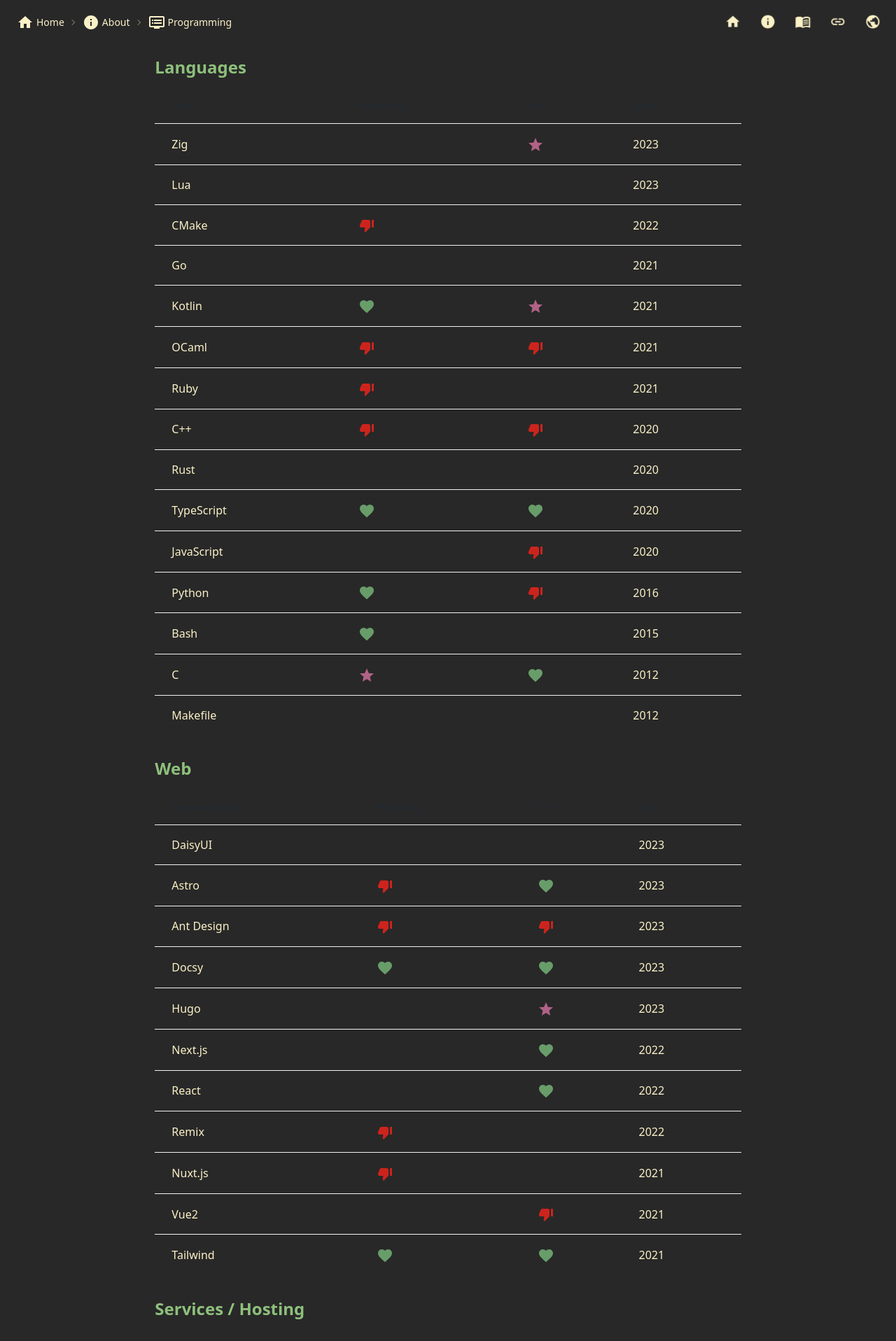
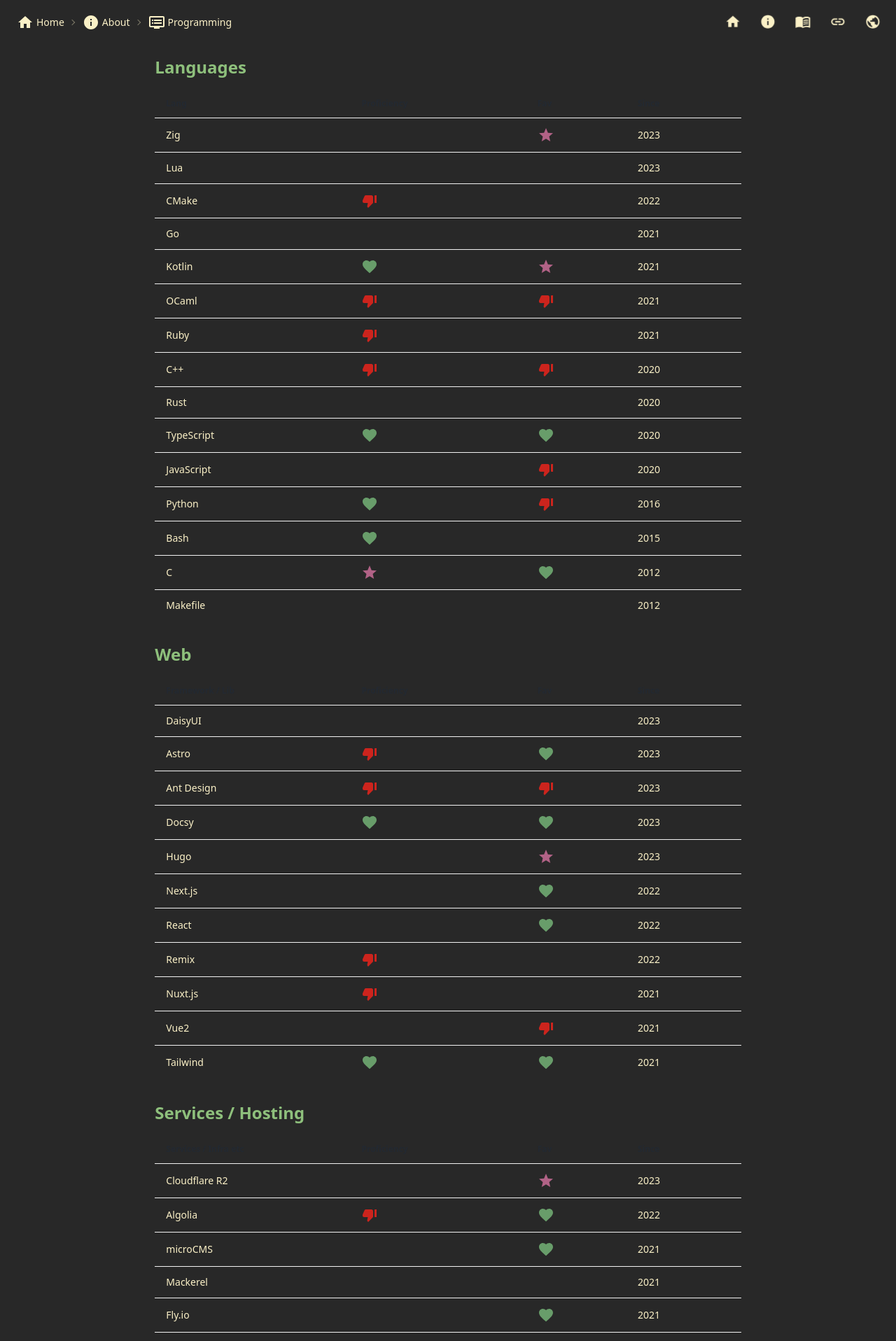
Before and after one commit to smallkirby/inu.smallkirby.com, a Next.js app: page /about/programming in a window 1280 px wide. Shown: the top 1916 px of the page at 70% size. Built offline with nearby package versions, Linux system fonts and the light colour scheme.

Commit message:
prog: adjust table cols
Signed-off-by: smallkirby <ssmallkirby@gmail.com>

```diff
--- a/src/app/about/programming/page.tsx
+++ b/src/app/about/programming/page.tsx
@@ -32,10 +32,10 @@
     <div className="overflow-x-auto">
       <div className="my-4">
         <h2 className="text-2xl font-bold text-gv-aqua2">Languages</h2>
-        <table className="table table-lg mt-4">
+        <table className="table table-md mt-4 w-full">
           <thead>
             <tr>
-              <th>Lang</th>
+              <th className="w-1/3">Lang</th>
               <th>Proficiency</th>
               <th>Fav</th>
               <th>Since</th>
@@ -55,10 +55,10 @@
 
       <div className="my-8">
         <h2 className="text-2xl font-bold text-gv-aqua2">Web</h2>
-        <table className="table table-lg mt-4">
+        <table className="table table-md mt-4 w-full">
           <thead>
             <tr>
-              <th>Framework / Lib</th>
+              <th className="w-1/3">Framework / Lib</th>
               <th>Proficiency</th>
               <th>Fav</th>
               <th>Since</th>
@@ -78,10 +78,10 @@
 
       <div className="my-8">
         <h2 className="text-2xl font-bold text-gv-aqua2">Services / Hosting</h2>
-        <table className="table table-lg mt-4">
+        <table className="table table-md mt-4 w-full">
           <thead>
             <tr>
-              <th>Services / Infra etc</th>
+              <th className="w-1/3">Services / Infra etc</th>
               <th>Proficiency</th>
               <th>Fav</th>
               <th>Since</th>
```
